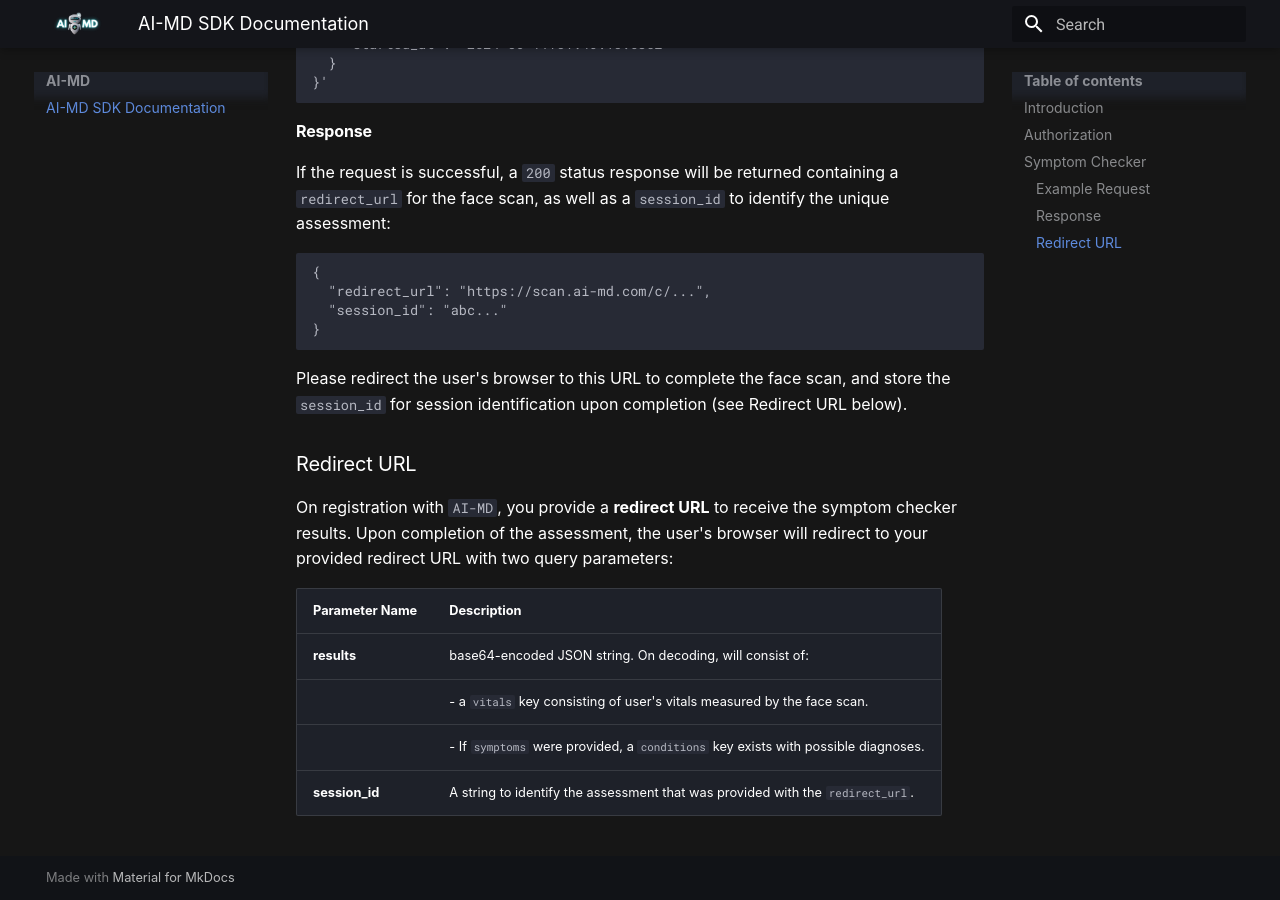
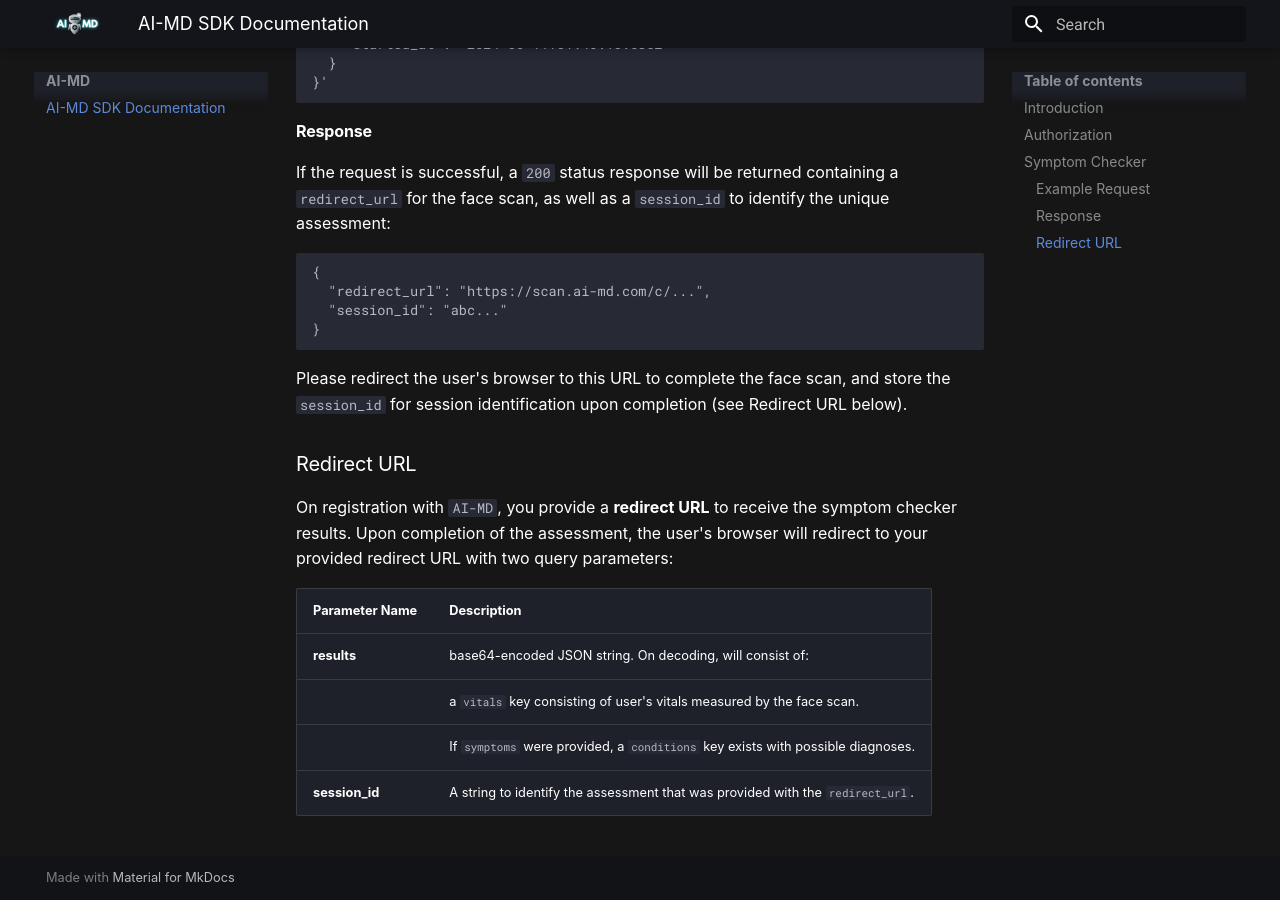
Before and after one commit to etolsdorf/aimd-docs, an MkDocs documentation site: the page built from docs/index.md, in a window 1280 px wide and 900 px high, scrolled down 2529 px. Built offline with MkDocs 1.6.1 and Material for MkDocs 9.7.7, drawn with Linux system fonts in a browser that asks for light colours.

Commit message:
Remove hyphens

```diff
--- a/docs/index.md
+++ b/docs/index.md
@@ -112,6 +112,6 @@
 | Parameter Name | Description                                                                       |
 | -------------- | --------------------------------------------------------------------------------- |
 | **results**    | base64-encoded JSON string. On decoding, will consist of:                         |
-|                | - a `vitals` key consisting of user's vitals measured by the face scan.           |
-|                | - If `symptoms` were provided, a `conditions` key exists with possible diagnoses. |
+|                | a `vitals` key consisting of user's vitals measured by the face scan.           |
+|                | If `symptoms` were provided, a `conditions` key exists with possible diagnoses. |
 | **session_id** | A string to identify the assessment that was provided with the `redirect_url`.    |
```
